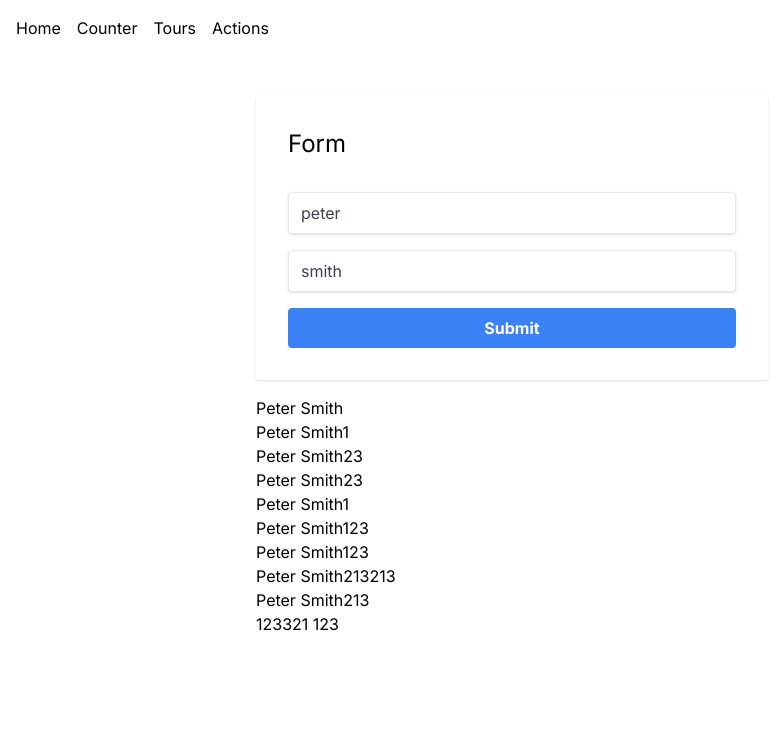
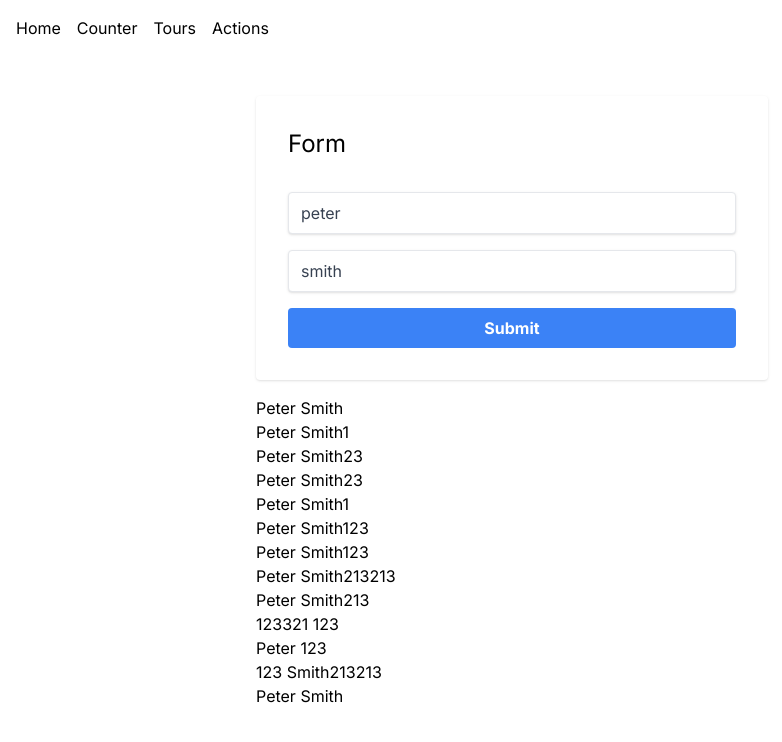
Before and after one commit to ntustRay/tutorial, a Next.js app: page /actions in a window 1280 px wide. Shown: the top 742 px of the page, without its empty margins (0-782 px from the left). Built offline with nearby package versions, Linux system fonts and the light colour scheme.

Commit message:
feat: Add useFormState and useFormStatus hooks to Form component

```diff
--- a/components/Form.tsx
+++ b/components/Form.tsx
@@ -2,10 +2,22 @@
 
 import React from 'react';
 import {createUser} from '@/utils/action';
+import {useFormState, useFormStatus} from 'react-dom';
+
+const SubmitButton = () => {
+  const {pending} = useFormStatus();
+  return (
+    <button className={buttonStyle} type='submit' disabled={pending}>
+      {pending ? 'Submitting...' : 'Submit'}
+    </button>
+  );
+}
 
 const Form = () => {
+  const [message, formAction] = useFormState(createUser, null)
   return (
-    <form action={createUser} className={formStyle}>
+    <form action={formAction} className={formStyle}>
+      {message && <p className='text-red-500'>{message}</p>}
       <h2 className='text-2xl capitalize mb-4'>Form</h2>
       <input
         className={inputStyle}
@@ -21,7 +33,7 @@ const Form = () => {
         defaultValue={'smith'}
         required
       />
-      <button className={buttonStyle} type='submit'>Submit</button>
+      <SubmitButton />
     </form>
   );
 }
--- a/users.json
+++ b/users.json
@@ -48,5 +48,20 @@
     "firstname": "123321",
     "lastname": "123",
     "id": "1727114070139"
+  },
+  {
+    "firstname": "peter",
+    "lastname": "123",
+    "id": "1727114962701"
+  },
+  {
+    "firstname": "123",
+    "lastname": "smith213213",
+    "id": "1727187917850"
+  },
+  {
+    "firstname": "peter",
+    "lastname": "smith",
+    "id": "1727188575561"
   }
 ]
--- a/utils/action.ts
+++ b/utils/action.ts
@@ -9,20 +9,25 @@ type User = {
   lastname: string;
 }
 
-export const createUser = async (formData: FormData) => {
-  console.log('create user');
+export const createUser = async (prevState: any, formData: FormData) => {
+  console.log(prevState);
+  console.log('Creating user...');
   const firstname = formData.get('firstname') as string;
   const lastname = formData.get('lastname') as string;
   const newUser: User = {firstname, lastname, id: Date.now().toString()};
-  const rawData = Object.fromEntries(formData.entries());
-  await saveUser(newUser);
-  // revalidatePath('/actions');
-  redirect('/actions');
-  console.log(rawData)
-  console.log({firstname, lastname});
+
+  try {
+    await saveUser(newUser);
+    revalidatePath('/actions');
+    return 'user created successfully...';
+  } catch (error) {
+    console.log(error);
+    return 'failed to create user...';
+  }
+
 }
 
-export const fetchUsers = async (): Prmoise<User[]> => {
+export const fetchUsers = async (): Promise<User[]> => {
   const result = await readFile('users.json', {encoding: 'utf-8'});
   const users = result ? JSON.parse(result) : [];
   return users;
```
Also changed, not shown: 1 other file (tests, documents, lock files or other folders).
